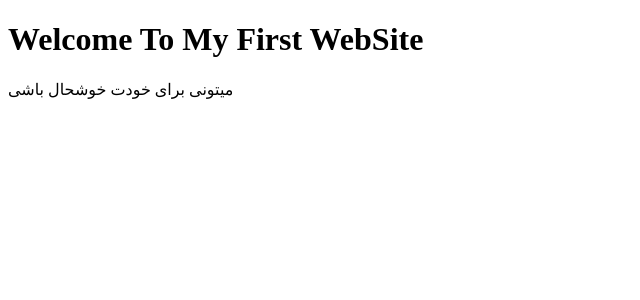
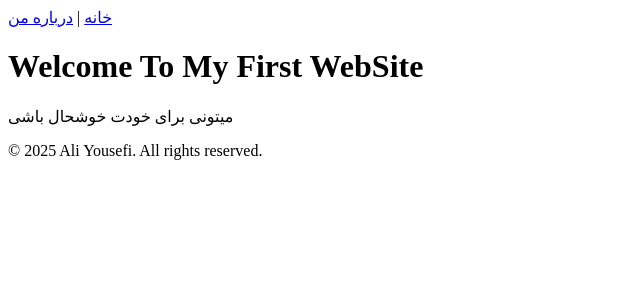
Before and after one commit to ayousefipro/aliyousefi.pro, a SvelteKit app: page / in a window 1280 px wide. Shown: the top 300 px of the page, without its empty margins (0-640 px from the left). Built offline with nearby package versions, Linux system fonts and the light colour scheme.

Commit message:
header+footer create

```diff
--- /dev/null
+++ b/src/lib/components/Footer.svelte
@@ -0,0 +1 @@
+<footer><p>© 2025 Ali Yousefi. All rights reserved.</p></footer>
--- /dev/null
+++ b/src/lib/components/Header.svelte
@@ -0,0 +1 @@
+<header><nav><a href="/">خانه</a> | <a href="/about">درباره من</a></nav></header>
--- a/src/routes/+layout.svelte
+++ b/src/routes/+layout.svelte
@@ -1,11 +1,8 @@
-<script lang="ts">
-	import favicon from '$lib/assets/favicon.svg';
+   <script lang="ts">
+     import Header from '$lib/components/Header.svelte';
+     import Footer from '$lib/components/Footer.svelte';
+   </script>
 
-	let { children } = $props();
-</script>
-
-<svelte:head>
-	<link rel="icon" href={favicon} />
-</svelte:head>
-
-{@render children()}
+   <Header />
+   <slot />
+   <Footer />
```
